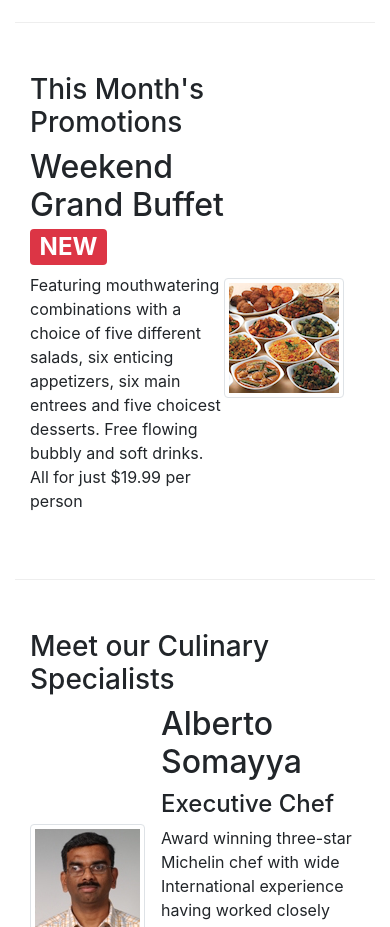
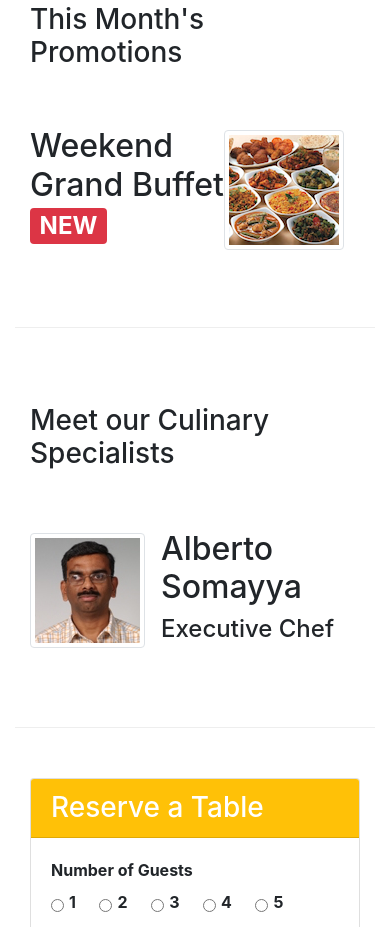
Before and after one commit to alialdawresh-cloud/conFusion, a website: page index.html in a window 390 px wide. Shown: the part 1073-2000 px from the top of the page. Drawn offline with nearby package versions, Linux system fonts and the light colour scheme.

Commit message:
My Second Assignment

```diff
--- a/index.html
+++ b/index.html
@@ -63,7 +63,7 @@
                     <img class="d-flex mr-3 img-thumbnail align-self-center" src="img/uthappizza.png" alt="uthappizza">
                     <div class="media-body">
                         <h2 class="mt-0">Uthappizza <span class="badge badge-danger">HOT </span> <span class="badge badge-pill badge-secondary"> $4.99</span></h2>
-                        <p>A unique combination of Indian Uthappam (pancake) and Italian pizza, topped with Cerignola olives, ripe vine cherry tomatoes, Vidalia onion, Guntur chillies and Buffalo Paneer.</p>
+                        <p class="d-none d-sm-block">A unique combination of Indian Uthappam (pancake) and Italian pizza, topped with Cerignola olives, ripe vine cherry tomatoes, Vidalia onion, Guntur chillies and Buffalo Paneer.</p>
                     </div>
 
                 </div>
@@ -80,7 +80,7 @@
                 <div class="media">
                     <div class="media-body">
                         <h2 class="mt-0">Weekend Grand Buffet <span class="badge badge-danger">NEW </span></h2>
-                        <p>Featuring mouthwatering combinations with a choice of five different salads, six enticing appetizers, six main entrees and five choicest desserts. Free flowing bubbly and soft drinks. All for just $19.99 per person </p>
+                        <p class="d-none d-sm-block">Featuring mouthwatering combinations with a choice of five different salads, six enticing appetizers, six main entrees and five choicest desserts. Free flowing bubbly and soft drinks. All for just $19.99 per person </p>
                     </div>
                     <img class="d-flex mr-3 img-thumbnail align-self-center" src="img/buffet.png" alt="uthappizza">
                 </div>
@@ -97,7 +97,7 @@
                     <div class="media-body">
                         <h2 class="mt-0">Alberto Somayya</h2>
                         <h4>Executive Chef</h4>
-                        <p>Award winning three-star Michelin chef with wide International experience having worked closely with whos-who in the culinary world, he specializes in creating mouthwatering Indo-Italian fusion experiences. </p>
+                        <p class="d-none d-sm-block">Award winning three-star Michelin chef with wide International experience having worked closely with whos-who in the culinary world, he specializes in creating mouthwatering Indo-Italian fusion experiences. </p>
                     </div>
                 </div>
             </div>
@@ -109,39 +109,39 @@
                     <div class="card-body">
                          <form>
                             <div class="form-group row">
-                                <label for="firstname" class="col-md-2 clo-form-label"> Number of Guests</label>
+                                <label for="firstname" class="col-md-2 clo-form-label"><strong>Number of Guests</strong> </label>
                                 <div class="col-md-6 form-inline mb-3">
-                                    <div class="form-check pr-3">
+                                    <div class="form-check-inline  pr-1">
                                         <input type="radio" class="form-check-input" name="radio" id="radio1" value="option1">
                                         <label class="form-check-lable" for="radio1">
                                             <strong>  1 &nbsp  </strong>
                                         </label>
                                     </div>
-                                    <div class="form-check pr-3">
+                                    <div class="form-check-inline k pr-1">
                                         <input type="radio" class="form-check-input" name="radio" id="radio2" value="option2">
                                         <label class="form-check-lable" for="radio2">
                                             <strong>  2 &nbsp </strong>
                                         </label>
                                     </div>
-                                    <div class="form-check pr-3">
+                                    <div class="form-check-inline  pr-1">
                                         <input type="radio" class="form-check-input" name="radio" id="radio3" value="option3">
                                         <label class="form-check-lable" for="radio3">
                                             <strong>  3 &nbsp </strong>
                                         </label>
                                     </div>
-                                    <div class="form-check pr-3">
+                                    <div class="form-check-inline  pr-1">
                                         <input type="radio" class="form-check-input" name="radio" id="radio4" value="option4">
                                         <label class="form-check-lable" for="radio4">
                                             <strong>  4 &nbsp </strong>
                                         </label>
                                     </div>
-                                    <div class="form-check pr-3">
+                                    <div class="form-check-inline  pr-1">
                                         <input type="radio" class="form-check-input" name="radio" id="radio5" value="option5">
                                         <label class="form-check-lable" for="radio5">
                                             <strong>  5  &nbsp</strong>
                                         </label>
                                     </div>
-                                    <div class="form-check pr-3">
+                                    <div class="form-check-inline  pr-1">
                                         <input type="radio" class="form-check-input" name="radio" id="radio6" value="option6">
                                         <label class="form-check-lable" for="radio6">
                                             <strong>  6  &nbsp</strong>
@@ -150,7 +150,7 @@
                                 </div>
                             </div>
                             <div class="form-group row">
-                                <label for="lastname" class="col-md-2 clo-form-label"> Time And Date</label>
+                                <label for="lastname" class="col-md-2 clo-form-label"><strong>Time And Date</strong> </label>
                                 <div class="col-md-4">
                                     <input type="text" class="form-control" id="lastname" name="lastname" placeholder="Date">
                                 </div>
```
